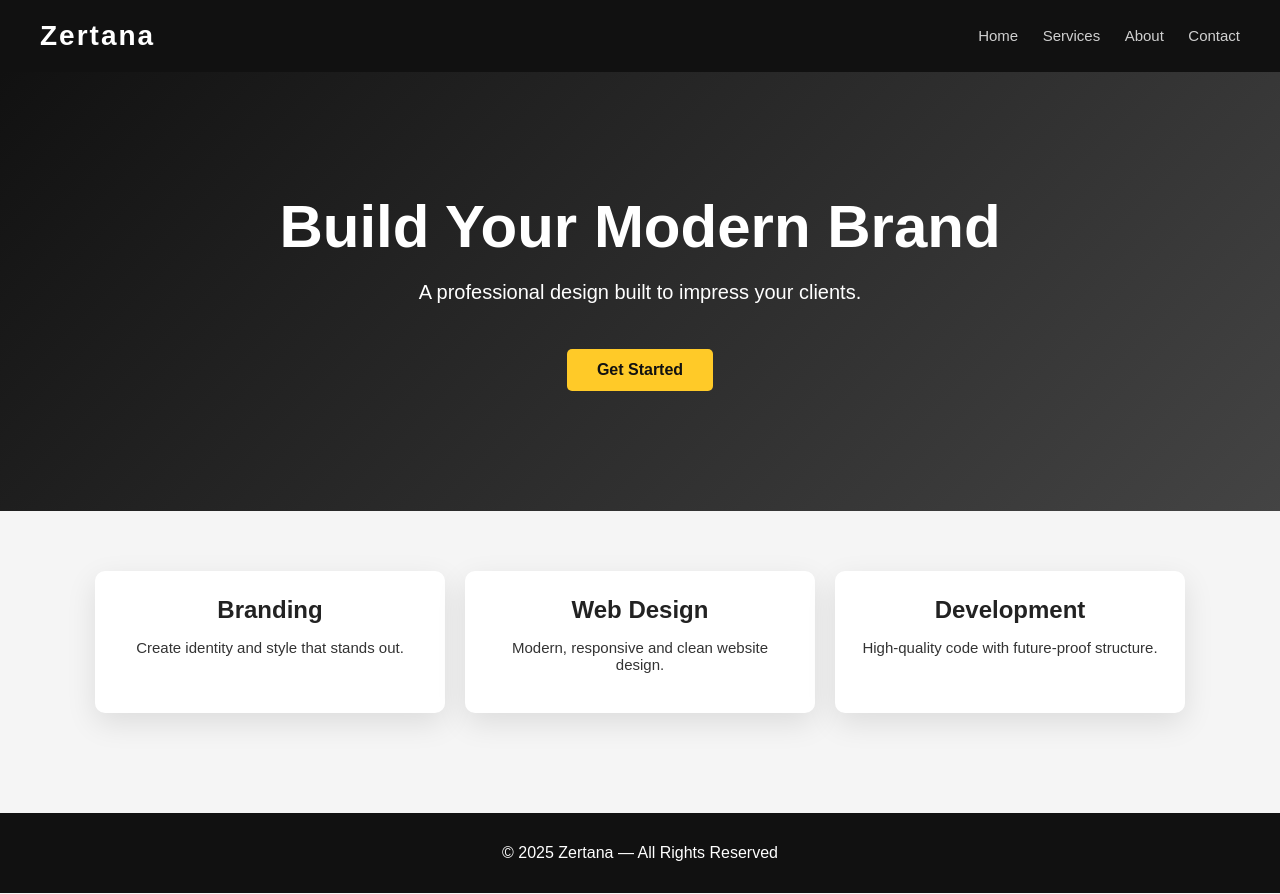
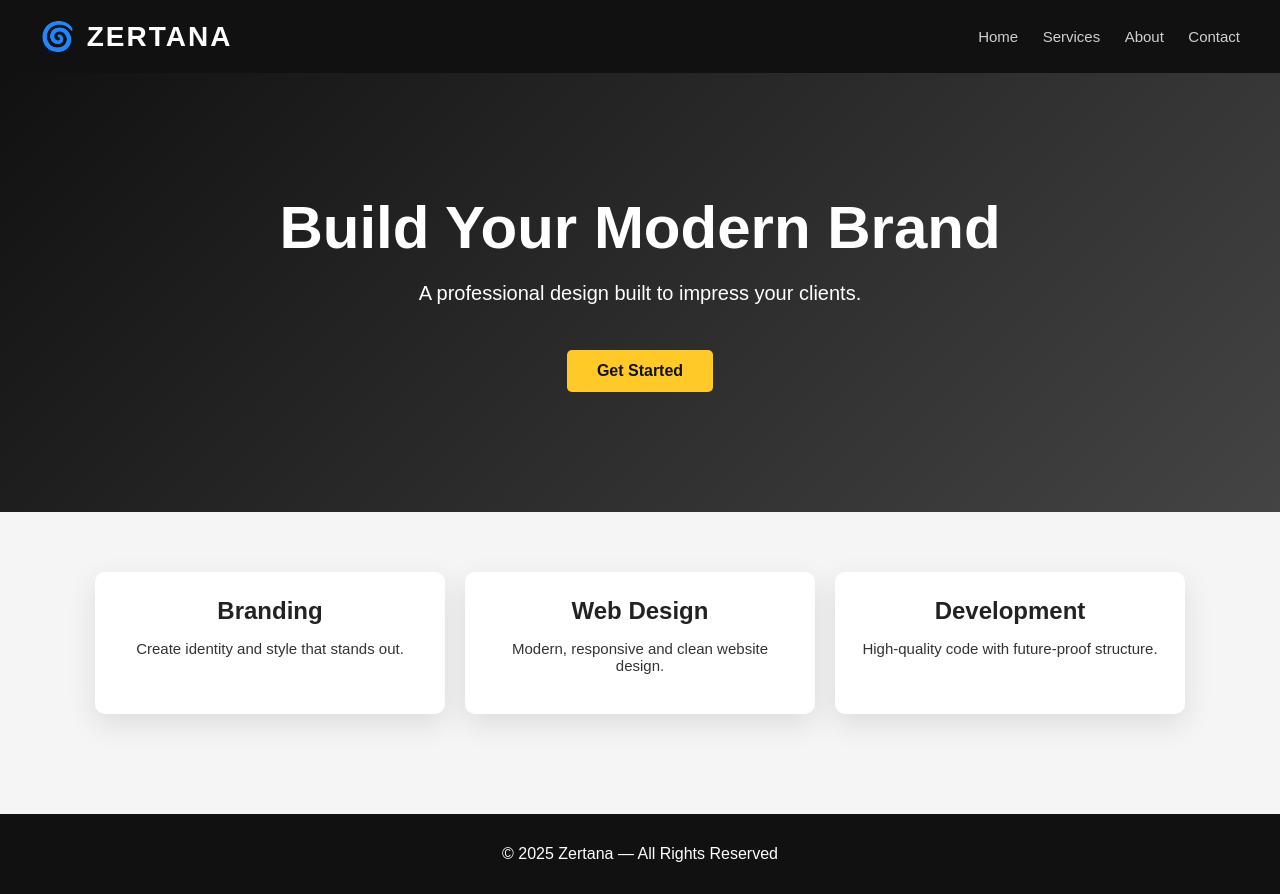
Before and after one commit to slaysaid20-hue/zertana, a plain HTML site: page index.html in a window 1280 px wide. Drawn offline with Linux system fonts and the light colour scheme.

Commit message:
Update index.html

```diff
--- a/index.html
+++ b/index.html
@@ -11,7 +11,11 @@
 
     <!-- ===== HEADER ===== -->
     <header>
-        <div class="logo">Zertana</div>
+       <div class="logo">
+    <span class="logo-icon">🌀</span>
+    <span class="logo-text">ZERTANA</span>
+</div>
+
         <nav>
             <a href="#">Home</a>
             <a href="#">Services</a>
```
